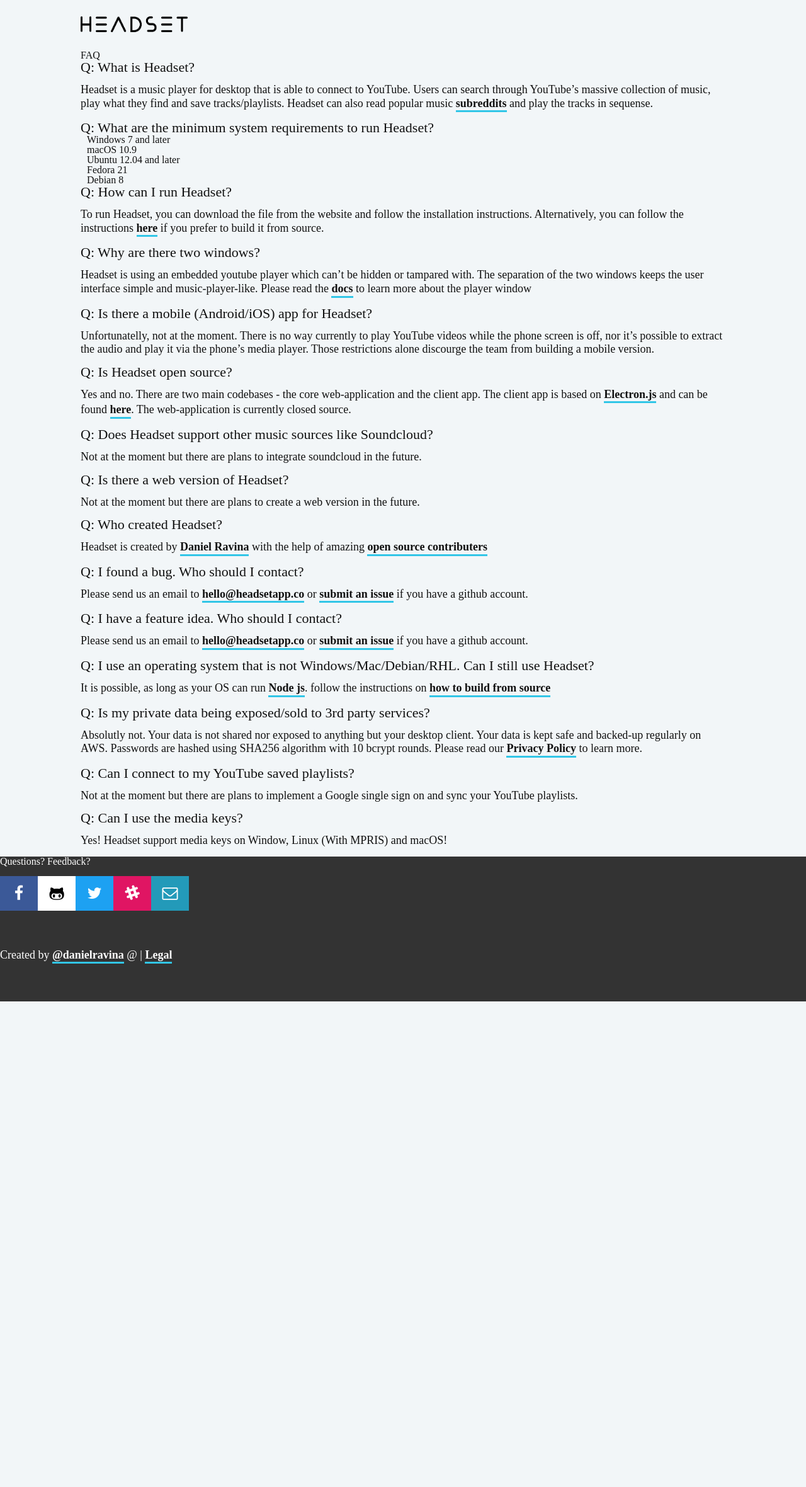
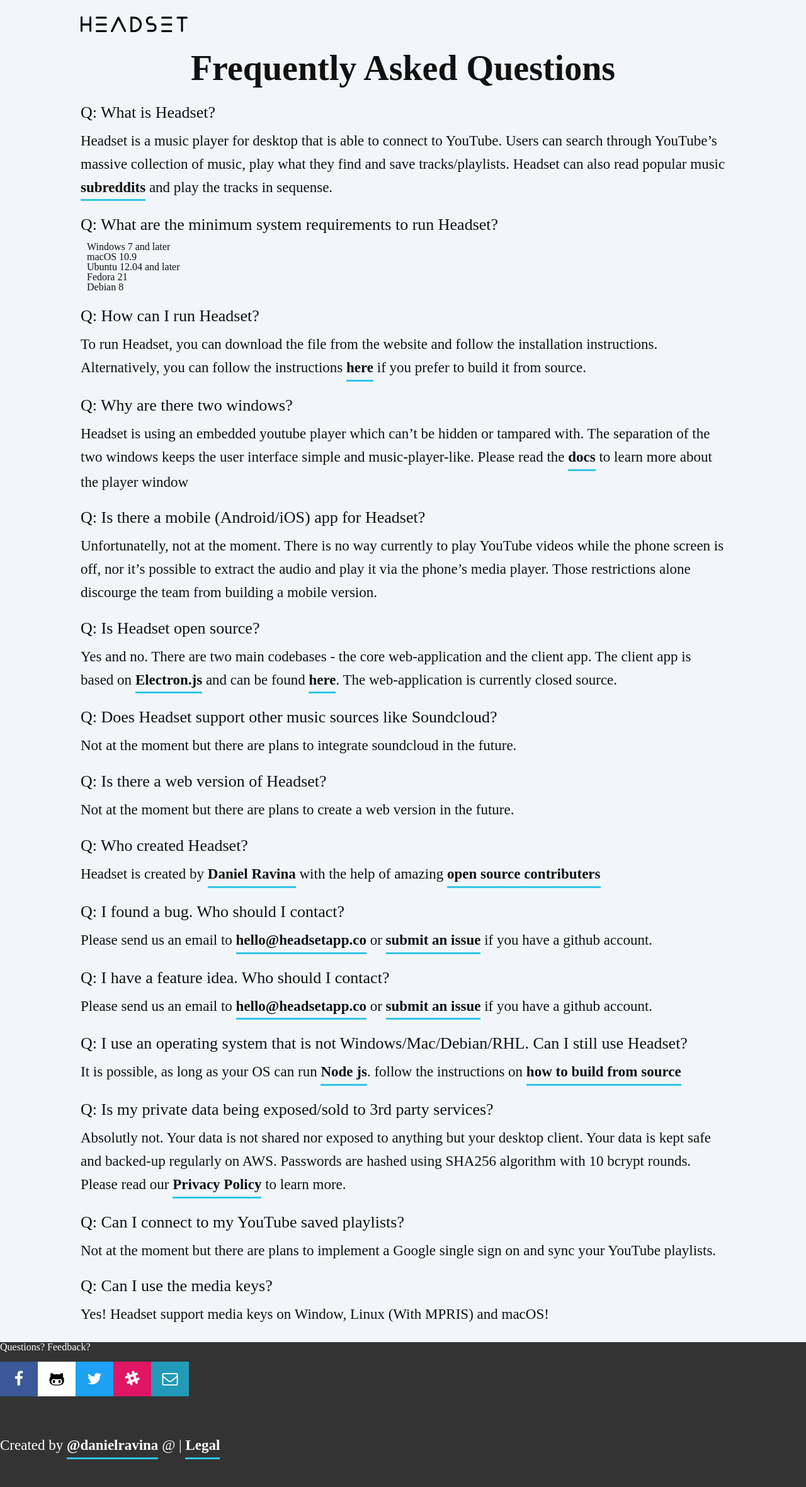
Before and after one commit to headsetapp/headsetapp.github.io, a Jekyll site: the page built from docs/faq.md, in a window 1280 px wide. Shown: the whole page at 63% size. Built offline with Jekyll 4.4.1, drawn with Linux system fonts in a browser that asks for light colours; nearby versions of some CDN libraries; our own code applies the rules of GitHub Pages for plain Markdown files; library files that are not in the unit come from our copies; before the commit the page ends 1590 px from its top, so only the background shows below that.

Commit message:
even better styling

```diff
--- a/_layouts/default.html
+++ b/_layouts/default.html
@@ -11,7 +11,7 @@
     <meta property="og:image" content="https://headsetapp.co/images/og4.png" />
     <meta property="og:image:type" content="image/png" />
 
-    <title>Headset - Discover, collect, and play music on YouTube</title>
+    {% seo %}
     <link rel="stylesheet" href="https://headsetapp.co/css/style.css">
     <link rel="icon" type="image/png" href="https://headsetapp.co/images/favicon-16x16.png" sizes="16x16">
     <link rel="icon" type="image/png" href="https://headsetapp.co/images/favicon-32x32.png" sizes="32x32">
--- a/css/document.css
+++ b/css/document.css
@@ -1,16 +1,31 @@
 @import '../css/reset.css';
 
 .document p {
-  font-size: 18px;
-  margin: 14px 0;
-  line-height: 1.2;
+  font-size: 23px;
+  margin: auto;
+  font-weight: 100;
+  line-height: 1.6;
+}
+
+.document p, .document ul {
+  margin-top: 14px;
+  margin-bottom: 25px;
 }
 
 .document h3 {
-  font-size: 22px;
+  font-size: 26px;
+  font-weight: 400;
 }
 
 .document ul {
   list-style-type: circle;
   margin-left: 10px;
 }
+
+.document h1 {
+  font-size: 3.5em;
+  font-weight: bold;
+  text-align: center;
+  margin-bottom: 30px;
+
+}
--- a/docs/faq.md
+++ b/docs/faq.md
@@ -1,7 +1,7 @@
 ---
 title: FAQ
 ---
-# FAQ
+# Frequently Asked Questions
 
 ### Q: What is Headset?
 Headset is a music player for desktop that is able to connect to YouTube. Users can search through YouTube's massive collection of music, play what they find and save tracks/playlists. Headset can also read popular music [subreddits](https://www.youtube.com/watch?v=EvEcBq5yWGw) and play the tracks in sequense.
```
